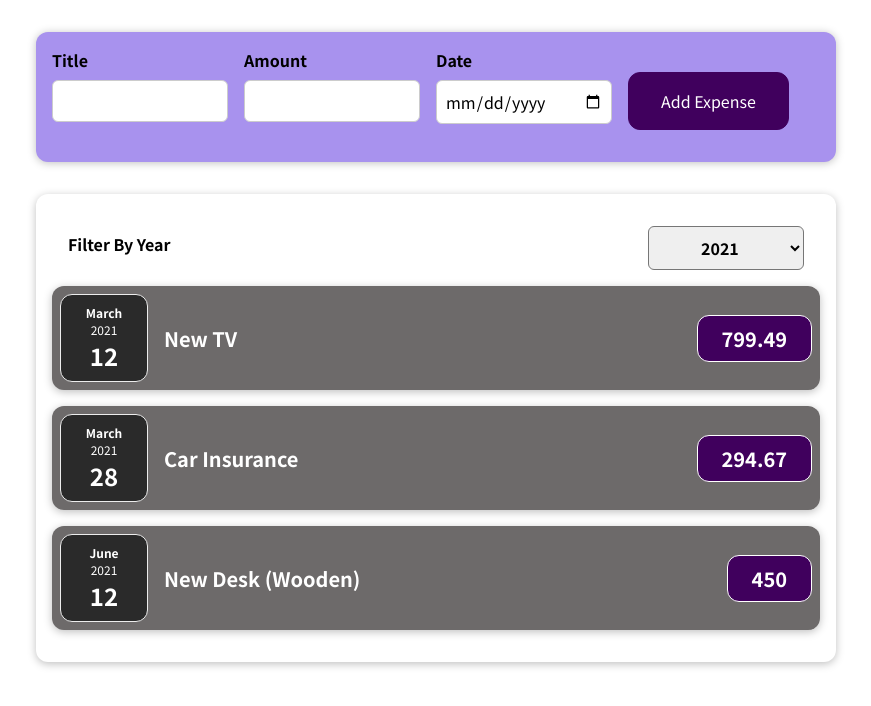
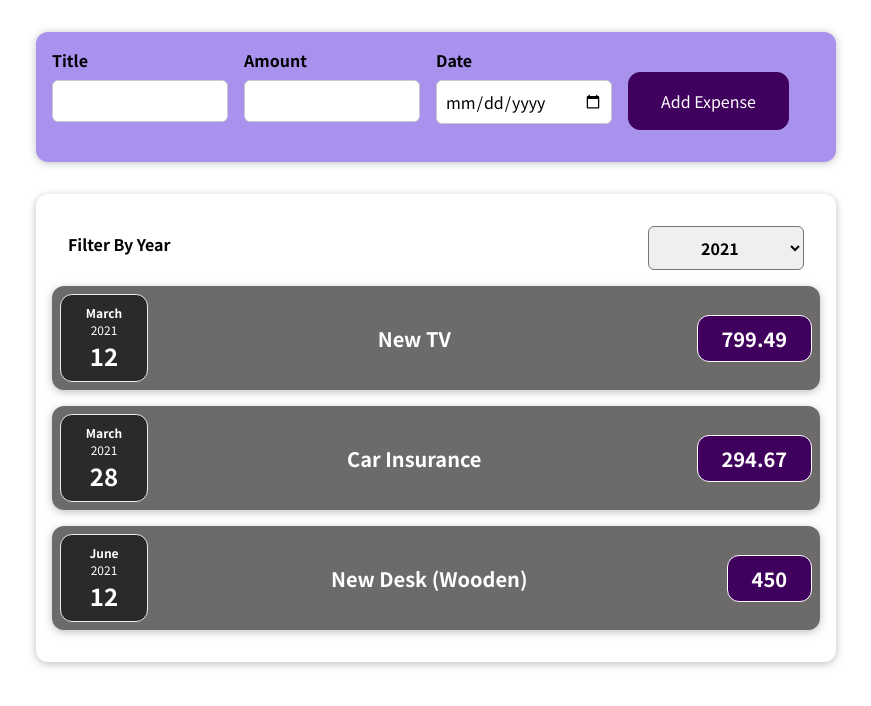
Before and after one commit to nalendro16/React-Project, a React (Create React App) app: page / in a window 1280 px wide. Shown: the top 706 px of the page, without its empty margins (204-1075 px from the left). Built offline with nearby package versions, Linux system fonts and the light colour scheme.

Commit message:
add conditial component

```diff
--- a/src/components/Expenses/Expenses.css
+++ b/src/components/Expenses/Expenses.css
@@ -7,3 +7,6 @@
   border-radius: 12px;
   box-shadow: 0 2px 8px rgba(0, 0, 0, 0.25);
 }
+h2 {
+  text-align: center;
+}
--- a/src/components/Expenses/Expenses.js
+++ b/src/components/Expenses/Expenses.js
@@ -19,14 +19,18 @@ const Expenses = (props) => {
   return (
     <Card className="expenses">
       <ExpensesFilter onSelectYear={selectYear} onSelectedYear={filteredYear} />
-      {filterExpenses.map((extract) => (
+      {filterExpenses.length === 0 ? (
+        <h2>Not found</h2>
+      ) : (
+        filterExpenses.map((extract) => (
           <ExpenseItem
             key={extract.id}
             title={extract.title}
             amount={extract.amount}
             date={extract.date}
           />
-      ))}
+        ))
+      )}
     </Card>
   )
 }
```
Also changed, not shown: 1 other file (tests, documents, lock files or other folders). Lines whose indentation alone changed are shown as unchanged.
